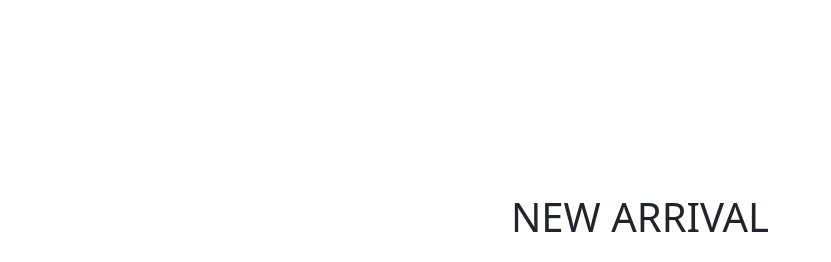
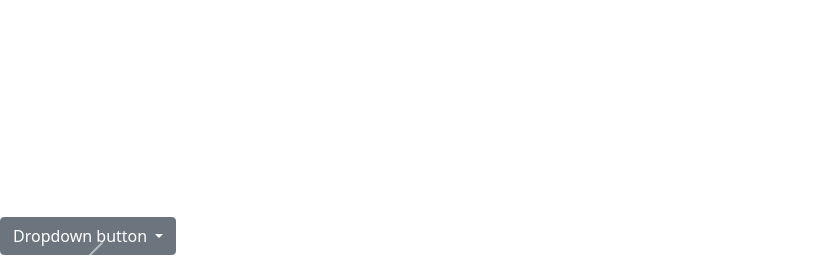
Before and after one commit to Hakimullah92/Ecommerce_Website, a PHP site: page /home.php in a window 1280 px wide. Shown: the part 401-663 px from the top of the page, without its empty margins (0-831 px from the left). Run offline with PHP 8.4, Linux system fonts and the light colour scheme; some libraries are stand-ins or nearby versions.

Commit message:
make dropdown functional

```diff
--- a/Includes/footer.php
+++ b/Includes/footer.php
@@ -7,11 +7,11 @@
     <title>FOOTER</title>
     <!-- ============== Bootstrap CSS File Link============= -->
 
-    <link rel="stylesheet" href="../bootstrap/css/bootstrap.css">
+    <!-- <link rel="stylesheet" href="../bootstrap/css/bootstrap.css"> -->
 
     <!-- ================= Custom CSS File=================== -->
 
-    <link rel="stylesheet" href="../CSSFiles/footer.css">
+    <!-- <link rel="stylesheet" href="../CSSFiles/footer.css"> -->
 </head>
 <body>
 
@@ -62,11 +62,11 @@
     </div>
    </section>
 
-    <script type="module" src="https://unpkg.com/ionicons@5.5.2/dist/ionicons/ionicons.esm.js"></script>
-<script nomodule src="https://unpkg.com/ionicons@5.5.2/dist/ionicons/ionicons.js"></script>
+    <!-- <script type="module" src="https://unpkg.com/ionicons@5.5.2/dist/ionicons/ionicons.esm.js"></script>
+<script nomodule src="https://unpkg.com/ionicons@5.5.2/dist/ionicons/ionicons.js"></script> -->
 
    <!-- ===================== Bootstrap JS File Link=================== -->
 
-    <script src="../bootstrap/js/bootstrap.js"></script>
+    <!-- <script src="../bootstrap/js/bootstrap.js"></script> -->
 </body>
 </html>
--- a/Includes/header.php
+++ b/Includes/header.php
@@ -7,7 +7,10 @@
     <title>Header</title>
     <!-- ============== Bootstrap CSS File Link============= -->
 
-    <link rel="stylesheet" href="../bootstrap/css/bootstrap.css">
+    <!-- <link rel="stylesheet" href="../bootstrap/css/bootstrap.css"> -->
+    <link href="https://cdn.jsdelivr.net/npm/bootstrap@5.0.2/dist/css/bootstrap.min.css" rel="stylesheet" integrity="sha384-EVSTQN3/azprG1Anm3QDgpJLIm9Nao0Yz1ztcQTwFspd3yD65VohhpuuCOmLASjC" crossorigin="anonymous">
+    <script src="https://cdn.jsdelivr.net/npm/bootstrap@5.0.2/dist/js/bootstrap.bundle.min.js" integrity="sha384-MrcW6ZMFYlzcLA8Nl+NtUVF0sA7MsXsP1UyJoMp4YLEuNSfAP+JcXn/tWtIaxVXM" crossorigin="anonymous"></script>
+
 
     <!-- ================= Custom CSS File=================== -->
 
@@ -93,13 +96,25 @@
 
 </div>
 </div>
+<div class="dropdown">
+  <button class="btn btn-secondary dropdown-toggle" type="button" id="dropdownMenuButton1" data-bs-toggle="dropdown" aria-expanded="false">
+    Dropdown button
+  </button>
+  <ul class="dropdown-menu" aria-labelledby="dropdownMenuButton1">
+    <li><a class="dropdown-item" href="#">Action</a></li>
+    <li><a class="dropdown-item" href="#">Another action</a></li>
+    <li><a class="dropdown-item" href="#">Something else here</a></li>
+  </ul>
+</div>
 </header>
 <script type="module" src="https://unpkg.com/ionicons@5.5.2/dist/ionicons/ionicons.esm.js"></script>
 <script nomodule src="https://unpkg.com/ionicons@5.5.2/dist/ionicons/ionicons.js"></script>
 
    <!-- ===================== Bootstrap JS File Link=================== -->
 
-    <script src="../bootstrap/js/bootstrap.js"></script>
+    <!-- <script src="../bootstrap/js/bootstrap.js"></script> -->
+    <!-- <script src="https://cdn.jsdelivr.net/npm/bootstrap@5.0.2/dist/js/bootstrap.bundle.min.js" integrity="sha384-MrcW6ZMFYlzcLA8Nl+NtUVF0sA7MsXsP1UyJoMp4YLEuNSfAP+JcXn/tWtIaxVXM" crossorigin="anonymous"></script> -->
+
 
     <!-- ================ Custom JS File================== -->
 
--- a/Includes/home.php
+++ b/Includes/home.php
@@ -7,11 +7,11 @@
     <title>Home</title>
     <!-- ============== Bootstrap CSS File Link============= -->
 
-    <link rel="stylesheet" href="../bootstrap/css/bootstrap.css">
+    <!-- <link rel="stylesheet" href="../bootstrap/css/bootstrap.css"> -->
 
     <!-- ================= Custom CSS File=================== -->
 
-    <link rel="stylesheet" href="../CSSFiles/home.css">
+    <!-- <link rel="stylesheet" href="../CSSFiles/home.css"> -->
 </head>
 <body>
   <?php
@@ -159,11 +159,11 @@
   include("footer.php");
   ?>
     <!-- ========== ionicons JS Links====================== -->
-<script type="module" src="https://unpkg.com/ionicons@5.5.2/dist/ionicons/ionicons.esm.js"></script>
-<script nomodule src="https://unpkg.com/ionicons@5.5.2/dist/ionicons/ionicons.js"></script>
+<!-- <script type="module" src="https://unpkg.com/ionicons@5.5.2/dist/ionicons/ionicons.esm.js"></script>
+<script nomodule src="https://unpkg.com/ionicons@5.5.2/dist/ionicons/ionicons.js"></script> -->
 
    <!-- ===================== Bootstrap JS File Link=================== -->
 
-    <script src="../bootstrap/js/bootstrap.js"></script>
+    <!-- <script src="../bootstrap/js/bootstrap.js"></script> -->
 </body>
 </html>
```
